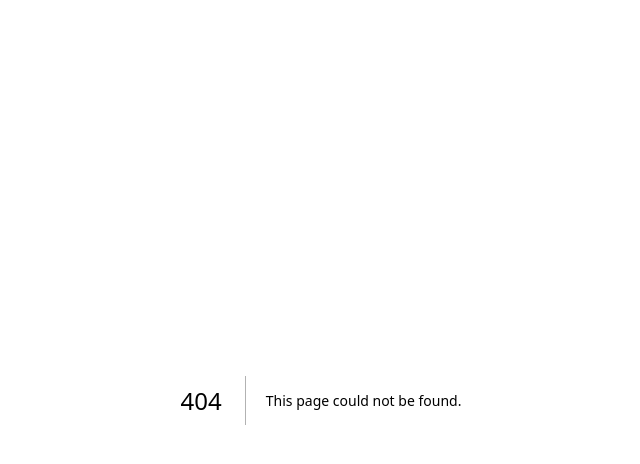
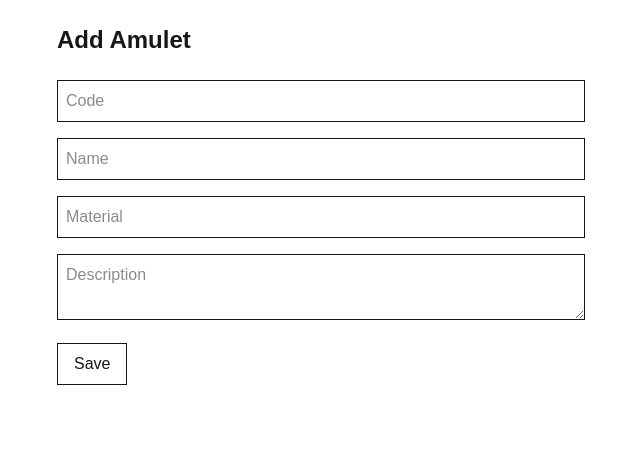
Before and after one commit to siwarine-png/amulet-admin, a Next.js app: page /admin/amulets/new in a window 1280 px wide. Before the commit this address had no page. Shown: the top 464 px of the page, without its empty margins (319-959 px from the left). Built offline with nearby package versions, Linux system fonts and the light colour scheme; no server answers.

Commit message:
add amulet admin form

```diff
--- /dev/null
+++ b/app/admin/amulets/new/page.tsx
@@ -0,0 +1,81 @@
+"use client";
+
+import { useState } from "react";
+import { supabase } from "@/lib/supabase";
+
+export default function NewAmuletPage() {
+  const [code, setCode] = useState("");
+  const [name, setName] = useState("");
+  const [material, setMaterial] = useState("");
+  const [description, setDescription] = useState("");
+
+  async function handleSubmit(e: React.FormEvent) {
+    e.preventDefault();
+
+    const { error } = await supabase
+      .from("amulets")
+      .insert({
+        code,
+        name,
+        material,
+        description,
+      });
+
+    if (error) {
+      alert(error.message);
+      return;
+    }
+
+    alert("Saved");
+
+    setCode("");
+    setName("");
+    setMaterial("");
+    setDescription("");
+  }
+
+  return (
+    <div className="max-w-xl mx-auto p-6">
+      <h1 className="text-2xl font-bold mb-6">
+        Add Amulet
+      </h1>
+
+      <form onSubmit={handleSubmit} className="space-y-4">
+        <input
+          value={code}
+          onChange={(e) => setCode(e.target.value)}
+          placeholder="Code"
+          className="border p-2 w-full"
+        />
+
+        <input
+          value={name}
+          onChange={(e) => setName(e.target.value)}
+          placeholder="Name"
+          className="border p-2 w-full"
+        />
+
+        <input
+          value={material}
+          onChange={(e) => setMaterial(e.target.value)}
+          placeholder="Material"
+          className="border p-2 w-full"
+        />
+
+        <textarea
+          value={description}
+          onChange={(e) => setDescription(e.target.value)}
+          placeholder="Description"
+          className="border p-2 w-full"
+        />
+
+        <button
+          type="submit"
+          className="border px-4 py-2"
+        >
+          Save
+        </button>
+      </form>
+    </div>
+  );
+}
```
